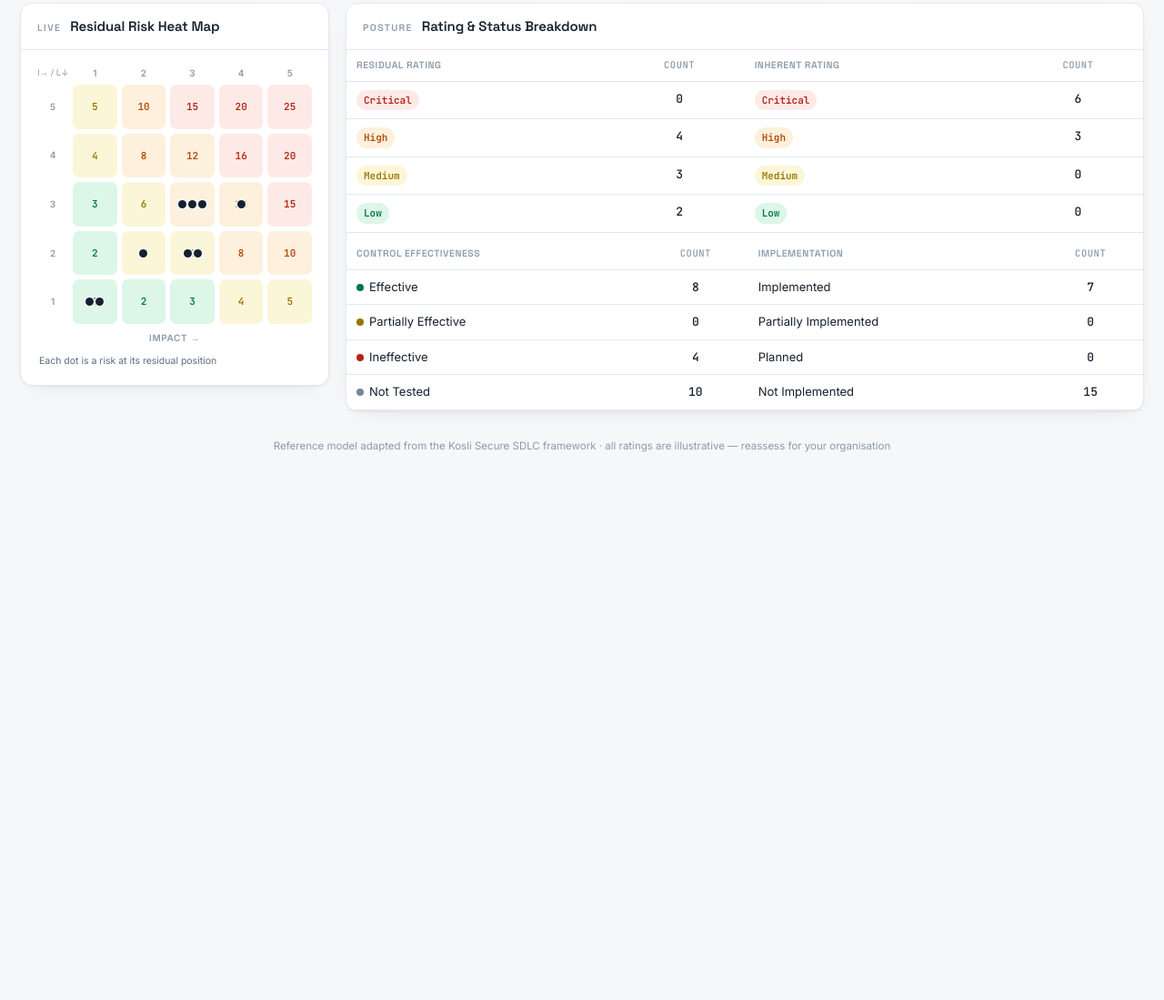
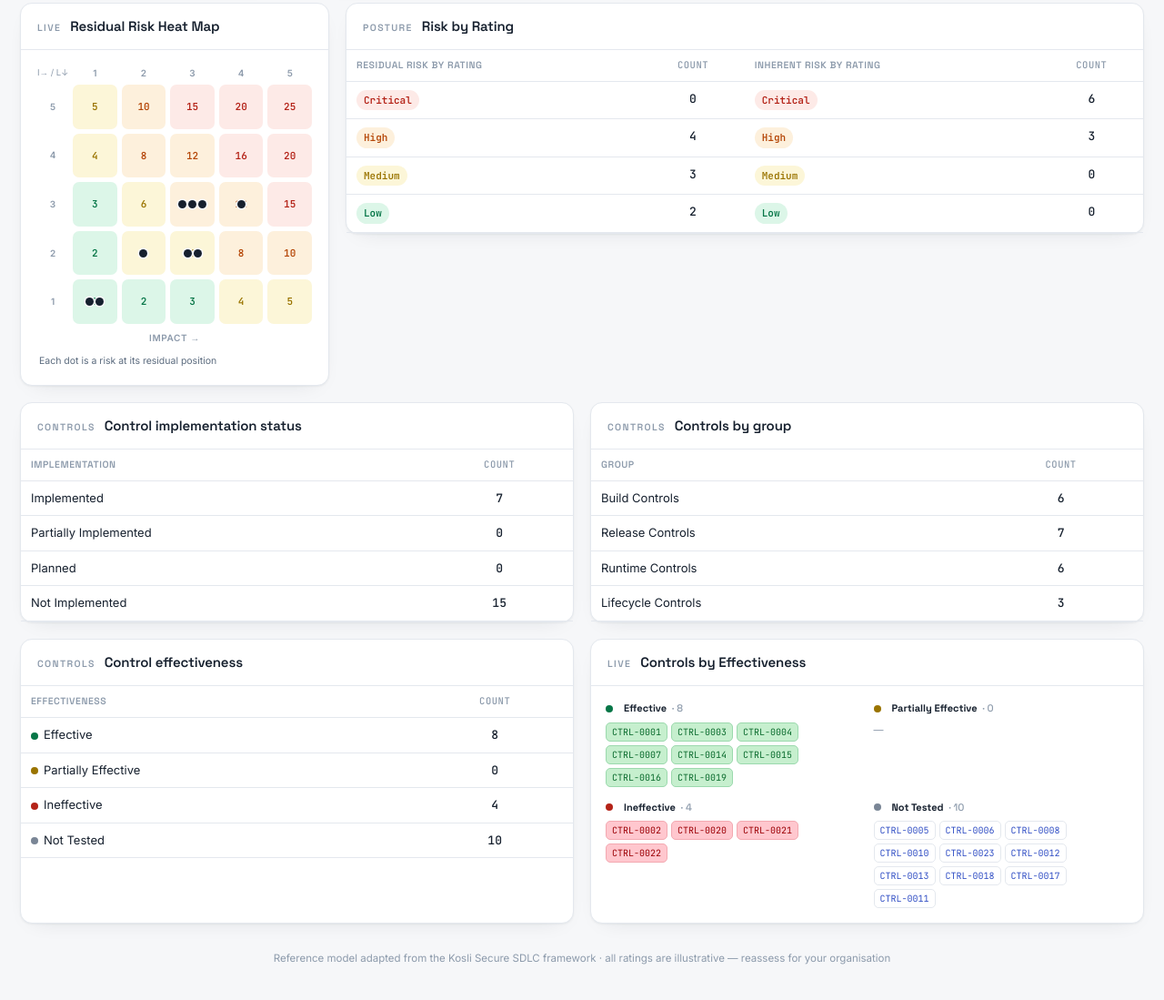
Before and after one commit to hlaingminnpaing/sdlc-rcsa, a plain HTML site: page index.html in a window 1280 px wide. Shown: the part 325-1424 px from the top of the page at 91% size. Before the commit the page ends 904 px from the top, so only its background shows below. Drawn offline with Linux system fonts and the light colour scheme.

Commit message:
Align Dashboard tab with the Excel RCSA Summary Dashboard sheet
- Add the template's breakdown tables: Residual risk by rating, Inherent
  risk by rating, Control implementation status, Controls by group, and
  Control effectiveness
- Add a Controls-by-Effectiveness grouping card (colour-coded control-ID
  chips), matching the sheet's effectiveness columns
- Keep the live residual heat map and KPI cards; all counts computed live

Co-Authored-By: Claude Opus 4.8 <noreply@anthropic.com>

```diff
--- a/index.html
+++ b/index.html
@@ -159,6 +159,20 @@ select.ef-NotTested{background:#FFFFFF;color:#2F4DC4;border-color:var(--line)}
 .rr-tbl .mapids{font-family:"JetBrains Mono";font-size:10.5px;color:var(--muted);max-width:130px;white-space:normal;text-align:center}
 .rr-tbl input.dt{min-width:124px}
 .rr-tbl select.blue-sel{color:var(--brand);font-weight:600}
+
+/* Dashboard — Excel "RCSA Summary Dashboard" breakdown tables */
+.dash-tables{display:grid;grid-template-columns:repeat(2,1fr);gap:18px;margin-top:18px}
+@media(max-width:880px){.dash-tables{grid-template-columns:1fr}}
+.effgrp{display:grid;grid-template-columns:repeat(2,1fr);gap:14px;padding:16px}
+.effgrp .col h4{font-size:11px;margin:0 0 7px;font-family:"Space Grotesk";display:flex;align-items:center;gap:6px}
+.effgrp .col .cnt{color:var(--faint);font-weight:500}
+.effgrp .chips{display:flex;flex-wrap:wrap;gap:4px}
+.effgrp .chip{font-family:"JetBrains Mono";font-size:10px;padding:2px 6px;border-radius:5px;border:1px solid var(--line)}
+.effgrp .chip.Effective{background:#C6EFCE;color:#0A6B2D;border-color:#9BD9AD}
+.effgrp .chip.PartiallyEffective{background:#FFF2CC;color:#9A6700;border-color:#F2D98A}
+.effgrp .chip.Ineffective{background:#FFC7CE;color:#9C0006;border-color:#F3A9B1}
+.effgrp .chip.NotTested{background:#fff;color:#2F4DC4}
+.effgrp .col .none{color:var(--faint);font-size:11px}
 
 /* matrix */
 .mtx{font-size:11px}.mtx th,.mtx td{padding:5px 6px;text-align:center;border:1px solid var(--line)}
@@ -353,6 +367,25 @@ function renderDash(){
 
   const stat=(k,v,sub)=>`<div class="stat"><div class="k">${k}</div><div class="v">${v}${sub?` <small>${sub}</small>`:""}</div></div>`;
   const implPct=Math.round(ci("Implemented")/DATA.controls.length*100);
+  const cg=g=>DATA.controls.filter(c=>c.group===g).length;
+  const ctrlsByEff=e=>DATA.controls.filter(c=>c.eff===e).map(c=>"CTRL-"+c.id);
+
+  // reusable "label | count" table card
+  const tbl=(eyebrow,title,headerLabel,rowsArr)=>`<div class="card">
+    <div class="card-h"><span class="section-eyebrow">${eyebrow}</span><h2>${title}</h2></div>
+    <div class="tbl-scroll"><table>
+      <thead><tr><th>${headerLabel}</th><th class="numcell">Count</th></tr></thead>
+      <tbody>${rowsArr.map(([l,c])=>`<tr><td>${l}</td><td class="numcell">${c}</td></tr>`).join("")}</tbody>
+    </table></div></div>`;
+
+  const effGroupCard=`<div class="card">
+    <div class="card-h"><span class="section-eyebrow">Live</span><h2>Controls by Effectiveness</h2></div>
+    <div class="effgrp">
+      ${EFFS.map(e=>{const ids=ctrlsByEff(e);return `<div class="col">
+        <h4>${effDot(e)}${e} <span class="cnt">· ${ids.length}</span></h4>
+        <div class="chips">${ids.length?ids.map(id=>`<span class="chip ${clsName(e)}">${id}</span>`).join(""):`<span class="none">—</span>`}</div>
+      </div>`;}).join("")}
+    </div></div>`;
 
   $("#v-dash").innerHTML=`
     <div class="dash-grid">
@@ -371,26 +404,24 @@ function renderDash(){
         </div>
       </div>
       <div class="card">
-        <div class="card-h"><span class="section-eyebrow">Posture</span><h2>Rating &amp; Status Breakdown</h2></div>
+        <div class="card-h"><span class="section-eyebrow">Posture</span><h2>Risk by Rating</h2></div>
         <div class="tbl-scroll">
           <table>
-            <thead><tr><th>Residual rating</th><th class="numcell">Count</th><th>Inherent rating</th><th class="numcell">Count</th></tr></thead>
+            <thead><tr><th>Residual risk by rating</th><th class="numcell">Count</th><th>Inherent risk by rating</th><th class="numcell">Count</th></tr></thead>
             <tbody>
               ${["Critical","High","Medium","Low"].map(r=>`<tr>
                 <td>${ratingPill(r)}</td><td class="numcell">${cnt(r)}</td>
                 <td>${ratingPill(r)}</td><td class="numcell">${cntInh(r)}</td></tr>`).join("")}
             </tbody>
           </table>
-          <table style="margin-top:6px">
-            <thead><tr><th>Control effectiveness</th><th class="numcell">Count</th><th>Implementation</th><th class="numcell">Count</th></tr></thead>
-            <tbody>
-              ${EFFS.map((e,ix)=>`<tr>
-                <td>${effDot(e)}${e}</td><td class="numcell">${ce(e)}</td>
-                <td>${IMPLS[ix]}</td><td class="numcell">${ci(IMPLS[ix])}</td></tr>`).join("")}
-            </tbody>
-          </table>
         </div>
       </div>
+    </div>
+    <div class="dash-tables">
+      ${tbl("Controls","Control implementation status","Implementation",IMPLS.map(i=>[i,ci(i)]))}
+      ${tbl("Controls","Controls by group","Group",GROUPS.map(g=>[g+" Controls",cg(g)]))}
+      ${tbl("Controls","Control effectiveness","Effectiveness",EFFS.map(e=>[effDot(e)+e,ce(e)]))}
+      ${effGroupCard}
     </div>`;
 }
 
```
